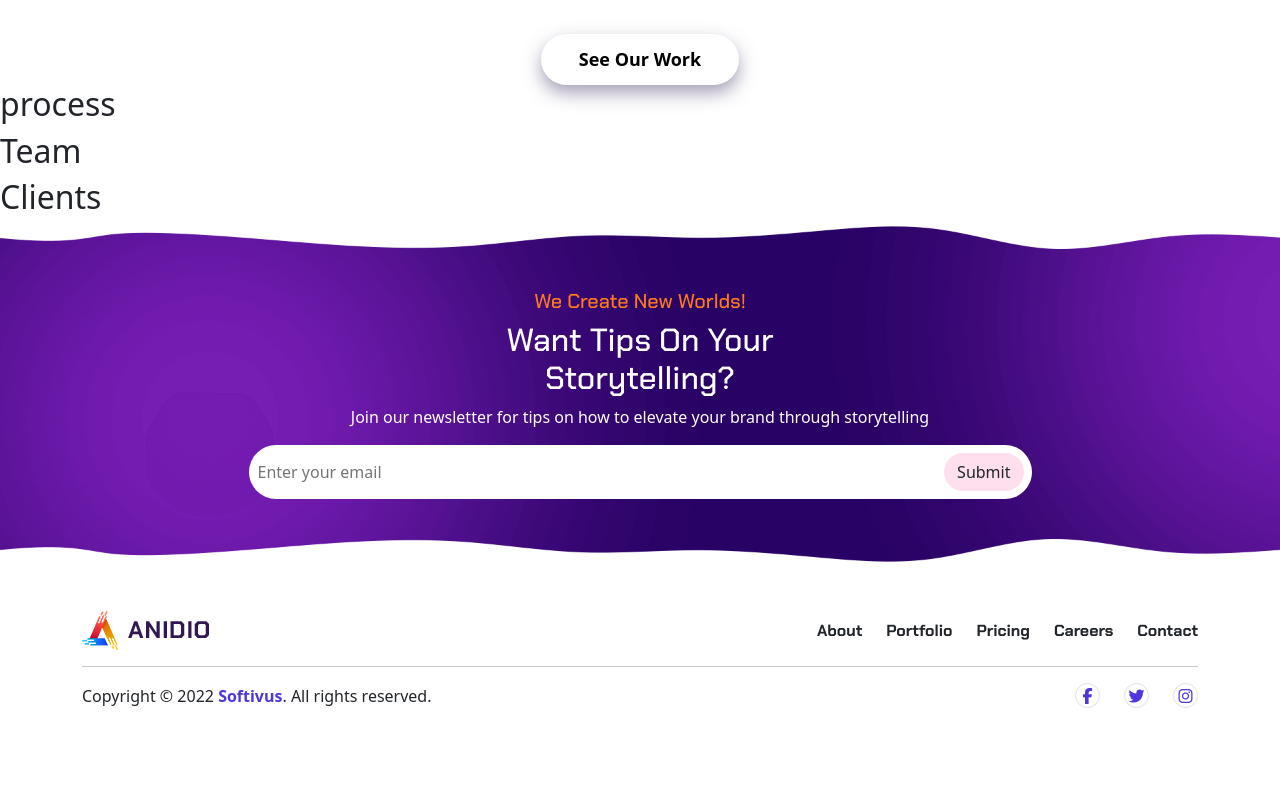
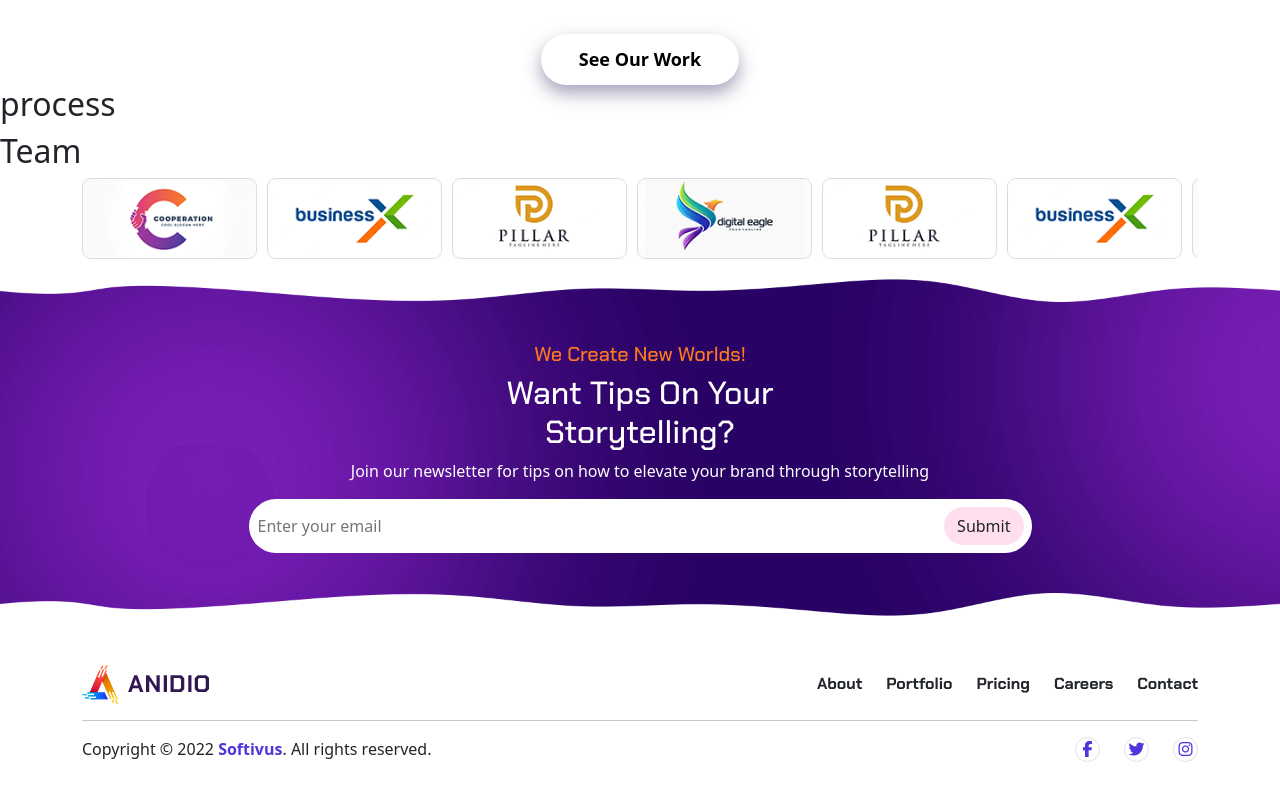
Before and after one commit to IvanTorzoni/proj-html-vuejs, a Vue app: page / in a window 1280 px wide. Shown: the part 3392-4192 px from the top of the page. Before the commit the page ends 4148 px from the top, so only its background shows below. Built offline with nearby package versions, Linux system fonts and the light colour scheme.

Commit message:
feat : clients carousel

```diff
--- a/src/components/sharedComponents/AppClients.vue
+++ b/src/components/sharedComponents/AppClients.vue
@@ -1,14 +1,76 @@
 <script>
 export default {
+  data() {
+    return {
+      sponsorImages: ['sponsor1',
+               'sponsor2',
+               'sponsor3',
+               'sponsor4',
+               'sponsor5',
+               'sponsor6',
+               'sponsor5',
+               'sponsor4',
+               'sponsor3',
+               'sponsor2',
+               'sponsor1',
+            ],
+      curIndex: 0,
+      transformVal: 0,
+    };
+  },
+  mounted() {
+    setInterval(this.nextSponsor, 2000); // Cambia slide ogni 3 secondi
+  },
+  methods: {
+   nextSponsor() {
+    //incremento indice
+    this.curIndex += 1;
 
-}
+   // Sposta l'immagine corrente verso sinistra (175 è la grandezza della card sponsor + 10 di gap)
+   this.transformVal -= 185;
 
+   // Verifica se siamo a metà
+   if (this.curIndex >= this.sponsorImages.length / 2) {
+         this.transformVal = 0;
+         this.curIndex = 0; // Riporta l'indice alla prima immagine
+      }
+  },
+   getImageSponsor(sponsorImg){
+      return new URL(`../../assets/Img/about-img/${sponsorImg}.png`, import.meta.url).href;
+   },
+  },
+};
 </script>
 
 <template>
+<div class="container">
+   <div class="sponsor-carousel">
+     <div class="car-inner" :style="{ transform: `translate3d(${transformVal}px, 0px, 0px)` }">
+       <img v-for="image in sponsorImages" :src="getImageSponsor(image)" class="car-img">
+     </div>
+   </div>
+</div>
+ </template>
 
-   <h2>Clients</h2>
 
-</template>
-
-<style lang="scss" scoped></style>
+<style lang="scss" scoped>
+/* outer-Carosello, con altezza minima e larghezza del container(80% pag) */
+.sponsor-carousel {
+   width: 100%;
+   height: 100px;
+   overflow: hidden;
+   position: relative;
+   transform: translate3d(0, 0, 0);
+   .car-inner {
+      position: absolute;
+      left: 0;
+      display: flex;
+      gap: 10px;
+      transition: transform 0.6s ease;
+         .car-img {
+            width: 175px;
+            height: auto;
+         }
+      }
+}
+ </style>
```
